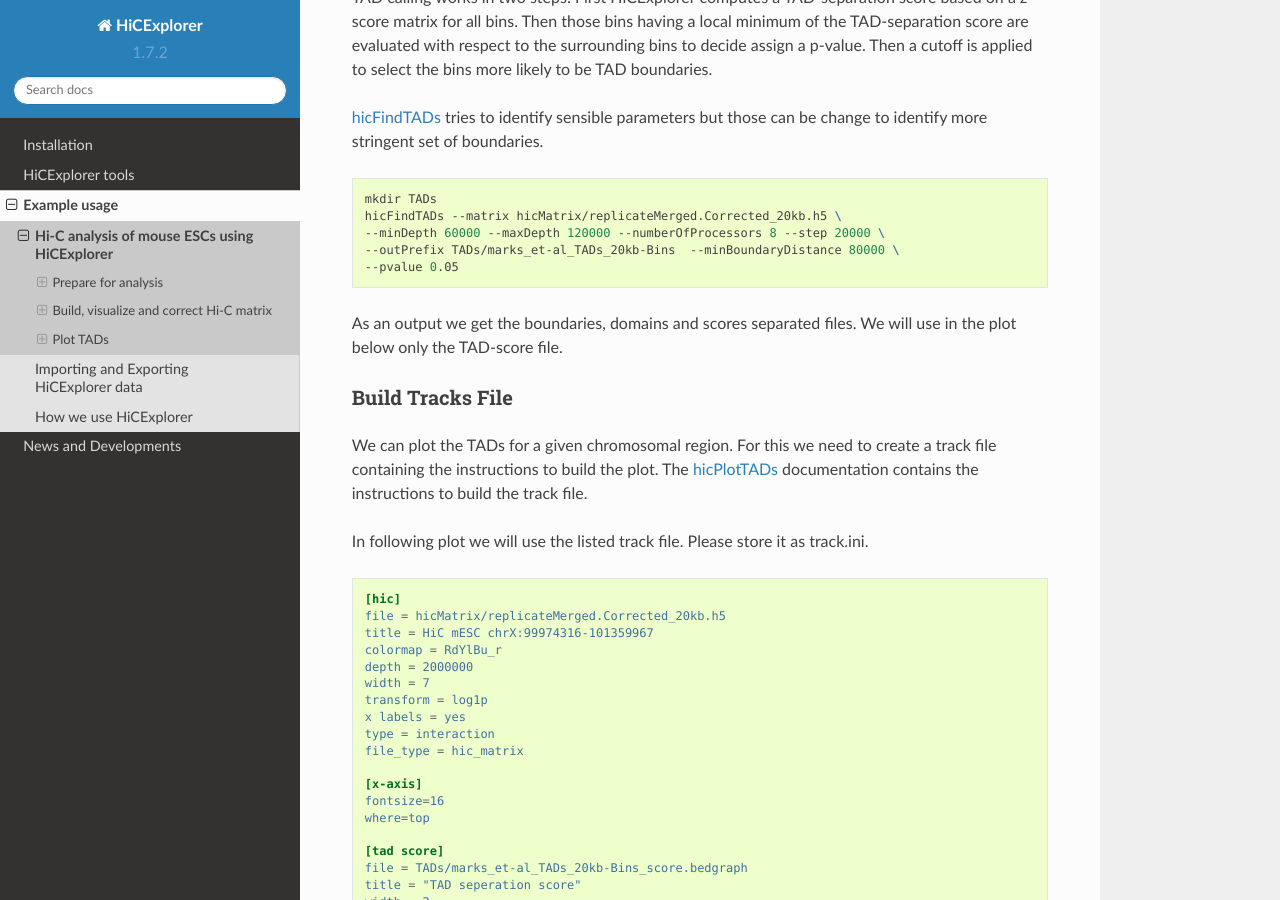
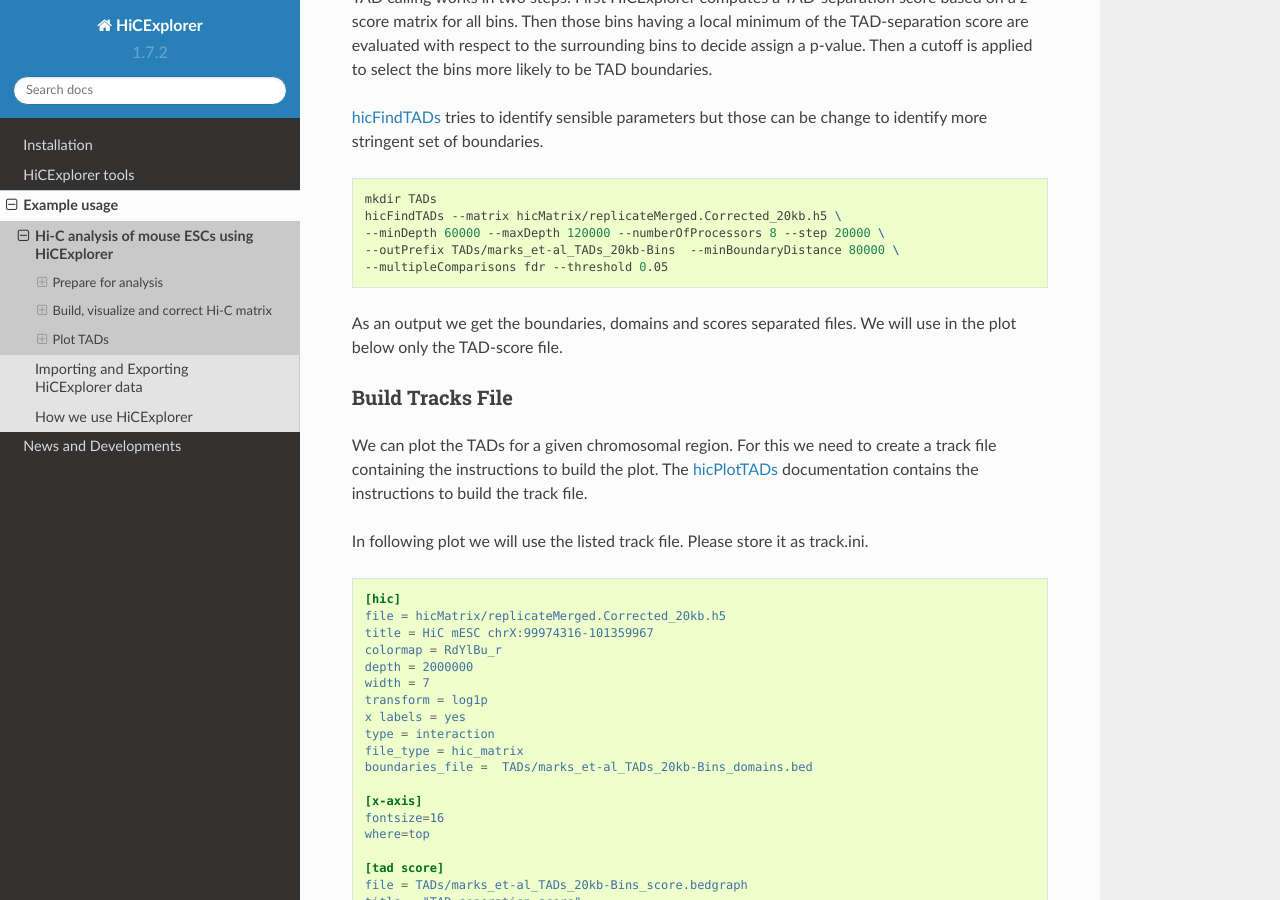
Before and after one commit to deeptools/HiCExplorer, a Sphinx documentation site: the page built from docs/content/mES-HiC_analysis.rst, in a window 1280 px wide and 900 px high, scrolled down 9221 px. Built offline with Sphinx 7.4.7 and the Read the Docs theme 2.0.0, drawn with Linux system fonts in a browser that asks for light colours.

Commit message:
Added TADs to tutorial

```diff
--- a/docs/content/mES-HiC_analysis.rst
+++ b/docs/content/mES-HiC_analysis.rst
@@ -424,7 +424,7 @@ boundaries.
     hicFindTADs --matrix hicMatrix/replicateMerged.Corrected_20kb.h5 \
     --minDepth 60000 --maxDepth 120000 --numberOfProcessors 8 --step 20000 \
     --outPrefix TADs/marks_et-al_TADs_20kb-Bins  --minBoundaryDistance 80000 \
-    --pvalue 0.05
+    --multipleComparisons fdr --threshold 0.05
 
 As an output we get the boundaries, domains and scores separated files. We will use in the plot below only
 the TAD-score file.
@@ -451,6 +451,7 @@ In following plot we will use the listed track file. Please store it as track.in
     x labels = yes
     type = interaction
     file_type = hic_matrix
+    boundaries_file =  TADs/marks_et-al_TADs_20kb-Bins_domains.bed
 
     [x-axis]
     fontsize=16
```
